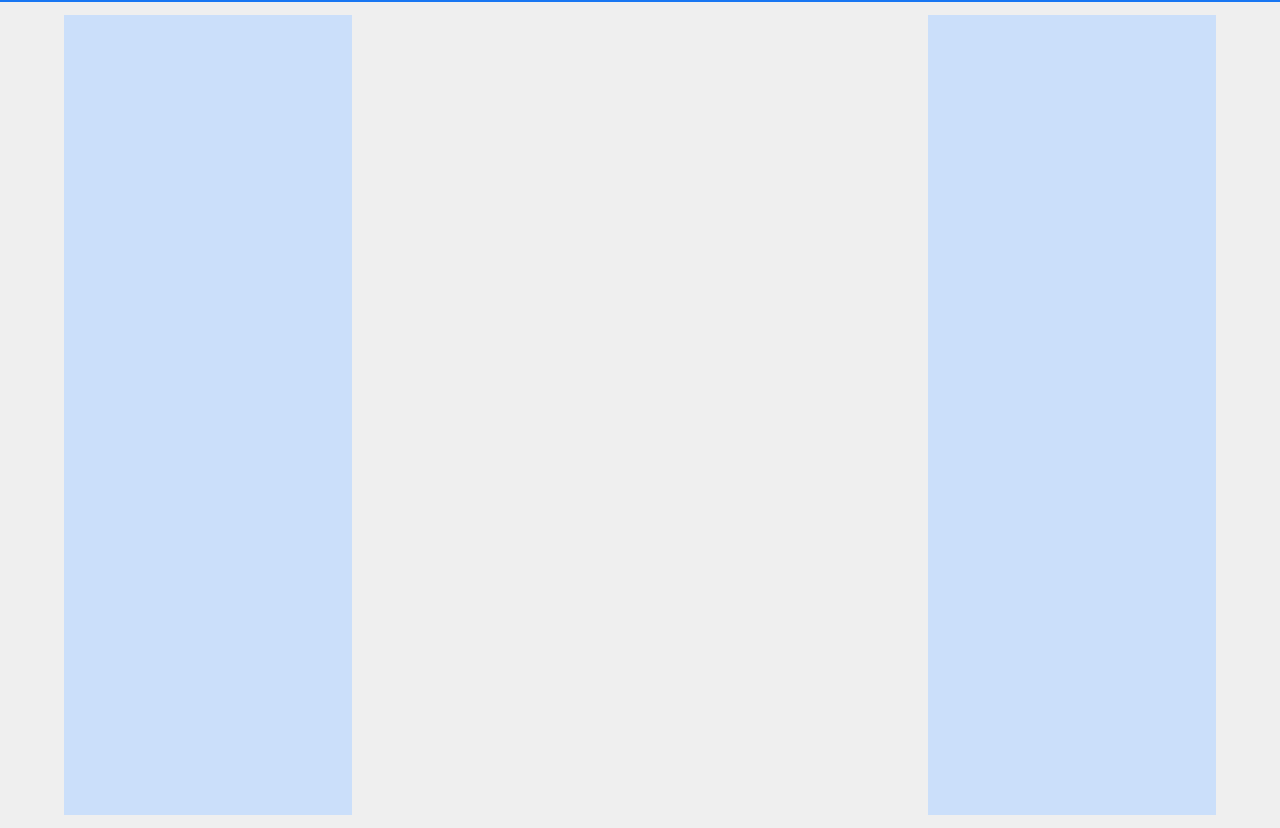
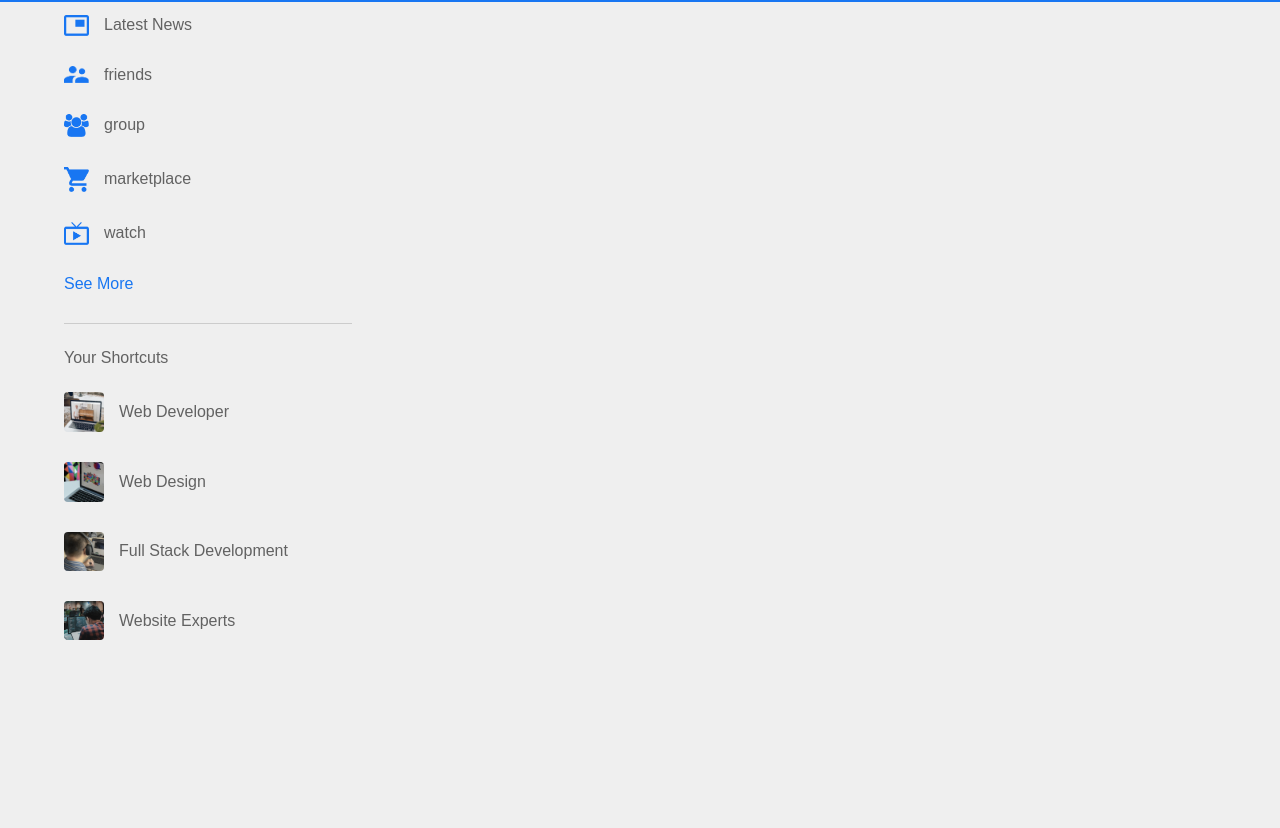
Before and after one commit to Omid-Sargazi/Socialbook-by-HTML-and-CSS, a plain HTML site: page index.html in a window 1280 px wide. Shown: the part 52-880 px from the top of the page. After the commit the page ends 800 px from the top, so only its background shows below. Drawn offline with Linux system fonts and the light colour scheme.

Commit message:
complete left side bar

```diff
--- a/index.html
+++ b/index.html
@@ -27,8 +27,29 @@
         </div>
     </nav>
     <div class="conteiner">
-        <div class="left-sidebar"></div>
+        <!-- Left Sidebar -->
+        <div class="left-sidebar">
+            <div class="imp-links">
+                <a href="#"><img src="./images/news.png" alt="">Latest News</a>
+                <a href="#"><img src="./images/friends.png" alt="">friends</a>
+                <a href="#"><img src="./images/group.png" alt="">group</a>
+                <a href="#"><img src="./images/marketplace.png" alt="">marketplace</a>
+                <a href="#"><img src="./images/watch.png" alt="">watch</a>
+                <a href="">See More</a>
+            </div>
+            <div class="shortcut-links">
+                <p>Your Shortcuts</p>
+                <a href=""><img src="./images/shortcut-1.png" alt="">Web Developer</a>
+                <a href=""><img src="./images/shortcut-2.png" alt="">Web Design</a>
+                <a href=""><img src="./images/shortcut-3.png" alt="">Full Stack Development</a>
+                <a href=""><img src="./images/shortcut-4.png" alt="">Website Experts</a>
+            </div>
+        </div>
+        <!-- Main contain -->
+
         <div class="main-containt"></div>
+        <!-- Left Sidebar -->
+
         <div class="right-sidebar"></div>
     </div>
     <script src="script.js"></script>
--- a/style.css
+++ b/style.css
@@ -19,6 +19,9 @@ nav {
   justify-content: space-between;
   background: #1876f2;
   padding: 5px 5%;
+  position: sticky;
+  top: 0;
+  z-index: 100;
 }
 .logo {
   width: 160px;
@@ -87,12 +90,11 @@ nav {
   padding: 13px 5%;
 }
 .left-sidebar {
-  background: #cbdffa;
+  /* background: #cbdffa; */
   flex-basis: 25%;
   position: sticky;
   top: 70px;
   align-self: flex-start;
-  height: 100vh;
 }
 .right-sidebar {
   background: #cbdffa;
@@ -100,9 +102,44 @@ nav {
   position: sticky;
   top: 70px;
   align-self: flex-start;
-  height: 100vh;
 }
 
 .main-containt {
   flex-basis: 47%;
 }
+
+.imp-links a {
+  display: flex;
+  align-items: center;
+  margin-bottom: 30px;
+  color: #626262;
+  width: fit-content;
+}
+.imp-links a img {
+  width: 25px;
+  margin-right: 15px;
+}
+.imp-links a:last-child {
+  color: #1876f2;
+}
+.imp-links {
+  border-bottom: 1px solid #ccc;
+}
+
+.shortcut-links a {
+  display: flex;
+  align-items: center;
+  margin-bottom: 30px;
+  color: #626262;
+  width: fit-content;
+}
+.shortcut-links a img {
+  width: 40px;
+  border-radius: 4px;
+  margin-right: 15px;
+}
+.shortcut-links p {
+  margin: 25px 0;
+  color: #626262;
+  font-weight: 500;
+}
```
